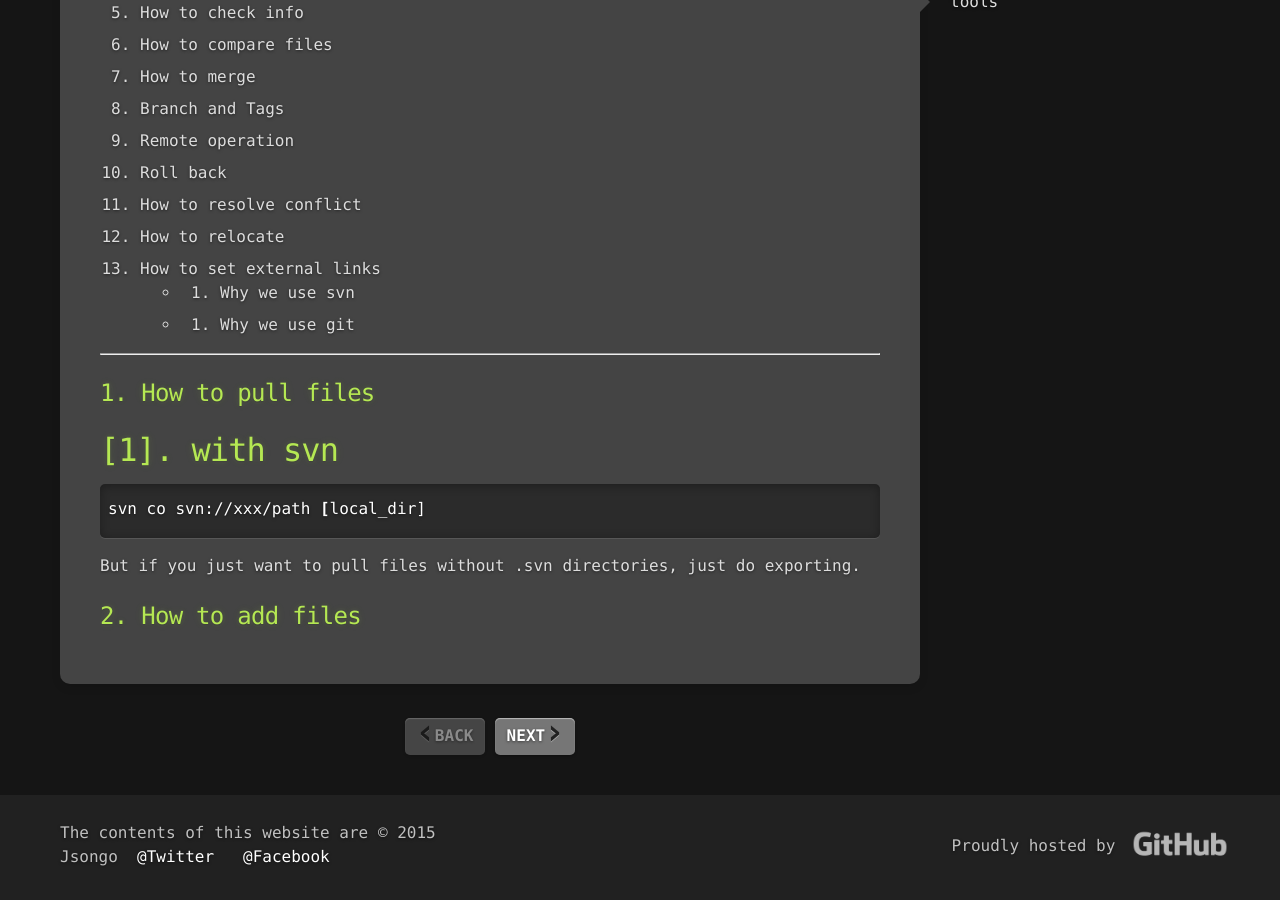
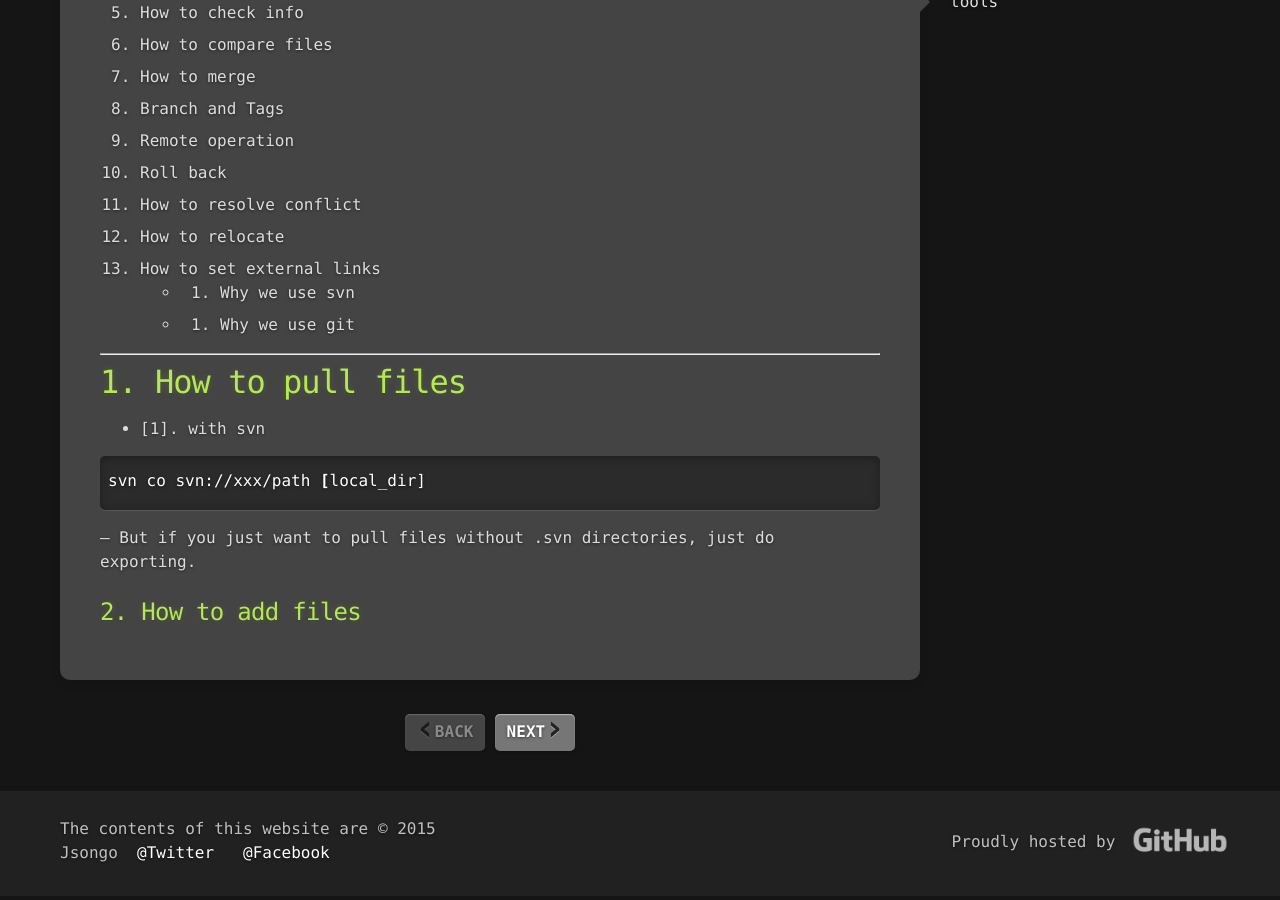
Before and after one commit to jsongo/jsongo.github.io, a Jekyll site: the page built from _posts/2015-06-22-svn-git-summary.markdown, in a window 1280 px wide and 900 px high, scrolled down 675 px. Built offline with Jekyll 4.4.1, drawn with Linux system fonts in a browser that asks for light colours; comment, search, counter and statistics services are not loaded.

```diff
--- a/_posts/2015-06-22-svn-git-summary.markdown
+++ b/_posts/2015-06-22-svn-git-summary.markdown
@@ -32,12 +32,13 @@ I've been using svn for the past three years and git for several months, which a
 
 ---
 
-## 1. How to pull files
+# 1. How to pull files
 
-# [1]. with svn
+* [1]. with svn
 {% highlight bash %}
 svn co svn://xxx/path [local_dir]
 {% endhighlight %}
-But if you just want to pull files without .svn directories, just do exporting.
+
+-- But if you just want to pull files without .svn directories, just do exporting.
 
 ## 2. How to add files
```
